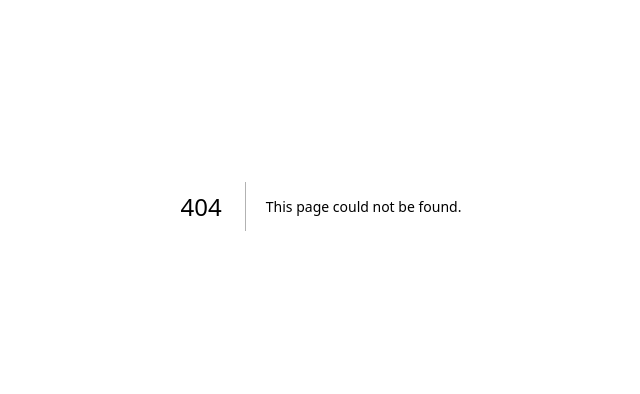
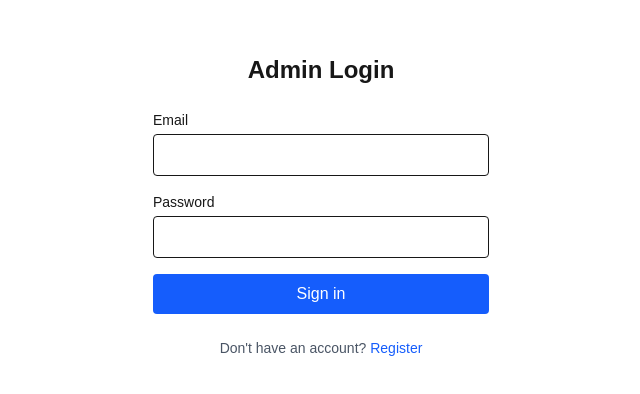
Before and after one commit to Ogires/reservas-chanantes, a Next.js app: page /admin/login in a window 1280 px wide. Before the commit this address had no page. Shown: the part 194-588 px from the top of the page, without its empty margins (319-959 px from the left). Built offline with nearby package versions, Linux system fonts and the light colour scheme.

Commit message:
feat(admin): add login page with server action and requireAdmin helper

```diff
--- /dev/null
+++ b/src/app/admin/layout.tsx
@@ -0,0 +1,7 @@
+export default function AdminLayout({
+  children,
+}: {
+  children: React.ReactNode
+}) {
+  return <>{children}</>
+}
--- /dev/null
+++ b/src/app/admin/login/actions.ts
@@ -0,0 +1,25 @@
+'use server'
+
+import { redirect } from 'next/navigation'
+import { createSupabaseServer } from '@/infrastructure/supabase/server'
+
+export async function login(
+  _prevState: { error: string } | null,
+  formData: FormData
+) {
+  const email = formData.get('email') as string
+  const password = formData.get('password') as string
+
+  const supabase = await createSupabaseServer()
+
+  const { error } = await supabase.auth.signInWithPassword({
+    email,
+    password,
+  })
+
+  if (error) {
+    return { error: error.message }
+  }
+
+  redirect('/admin/dashboard')
+}
--- /dev/null
+++ b/src/app/admin/login/login-form.tsx
@@ -0,0 +1,52 @@
+'use client'
+
+import { useActionState } from 'react'
+import { login } from './actions'
+
+export function LoginForm() {
+  const [state, formAction, isPending] = useActionState(login, null)
+
+  return (
+    <form action={formAction} className="space-y-4">
+      {state?.error && (
+        <div className="rounded bg-red-50 p-3 text-sm text-red-600">
+          {state.error}
+        </div>
+      )}
+
+      <div>
+        <label htmlFor="email" className="block text-sm font-medium mb-1">
+          Email
+        </label>
+        <input
+          id="email"
+          name="email"
+          type="email"
+          required
+          className="w-full rounded border px-3 py-2"
+        />
+      </div>
+
+      <div>
+        <label htmlFor="password" className="block text-sm font-medium mb-1">
+          Password
+        </label>
+        <input
+          id="password"
+          name="password"
+          type="password"
+          required
+          className="w-full rounded border px-3 py-2"
+        />
+      </div>
+
+      <button
+        type="submit"
+        disabled={isPending}
+        className="w-full rounded bg-blue-600 px-4 py-2 text-white hover:bg-blue-700 disabled:opacity-50"
+      >
+        {isPending ? 'Signing in...' : 'Sign in'}
+      </button>
+    </form>
+  )
+}
--- /dev/null
+++ b/src/app/admin/login/page.tsx
@@ -0,0 +1,19 @@
+import Link from 'next/link'
+import { LoginForm } from './login-form'
+
+export default function LoginPage() {
+  return (
+    <div className="flex min-h-screen items-center justify-center">
+      <div className="w-full max-w-sm space-y-6 p-6">
+        <h1 className="text-2xl font-bold text-center">Admin Login</h1>
+        <LoginForm />
+        <p className="text-center text-sm text-gray-600">
+          Don&apos;t have an account?{' '}
+          <Link href="/admin/register" className="text-blue-600 hover:underline">
+            Register
+          </Link>
+        </p>
+      </div>
+    </div>
+  )
+}
--- /dev/null
+++ b/src/infrastructure/supabase/admin-auth.ts
@@ -0,0 +1,24 @@
+import { redirect } from 'next/navigation'
+import { createSupabaseServer } from './server'
+import { SupabaseTenantRepository } from './tenant-repository'
+
+export async function requireAdmin() {
+  const supabase = await createSupabaseServer()
+
+  const {
+    data: { user },
+  } = await supabase.auth.getUser()
+
+  if (!user) {
+    redirect('/admin/login')
+  }
+
+  const tenantRepo = new SupabaseTenantRepository(supabase)
+  const tenant = await tenantRepo.findByOwnerId(user.id)
+
+  if (!tenant) {
+    redirect('/admin/register')
+  }
+
+  return { tenant, supabase }
+}
```
